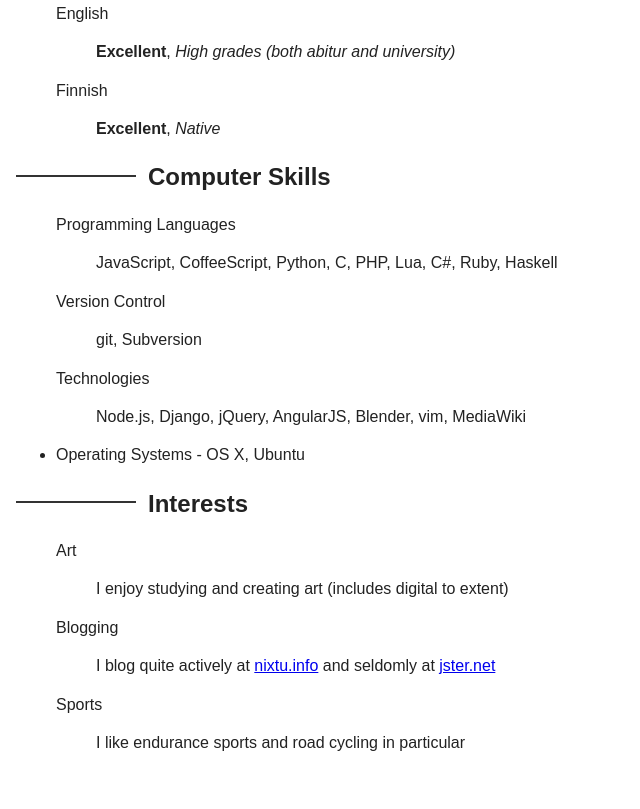
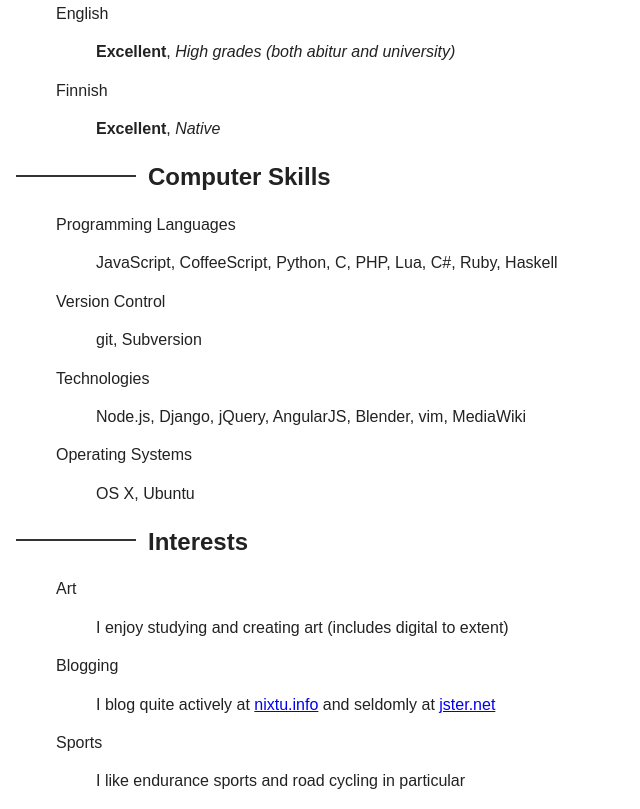
Before and after one commit to bebraw/cv, a website: page index.html in a window 1280 px wide. Shown: the part 2240-3049 px from the top of the page, without its empty margins (0-640 px from the left). Before the commit the page ends 3010 px from the top, so only its background shows below. Drawn offline with Linux system fonts and the light colour scheme.

Commit message:
Fix operating systems

```diff
--- a/index.html
+++ b/index.html
@@ -132,7 +132,10 @@
     <dt><p>Technologies </p>
 </dt><dd><p> Node.js, Django, jQuery, AngularJS, Blender, vim, MediaWiki</p>
 </dd></dl>
-<li>Operating Systems - OS X, Ubuntu</li>
+<dl>
+    <dt><p>Operating Systems </p>
+</dt><dd><p> OS X, Ubuntu</p>
+</dd></dl>
 </ul>
 <h2 id="interests">Interests</h2>
 <ul>
```
Also changed, not shown: cv.md (+1 -1 lines).
